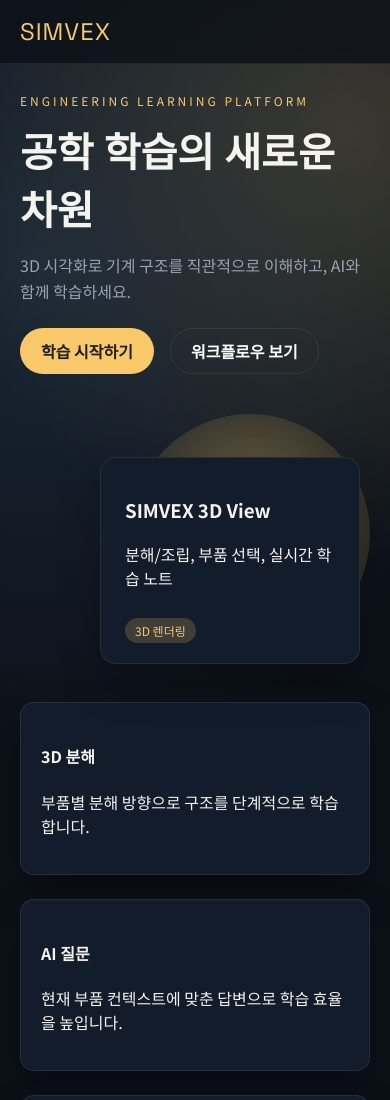
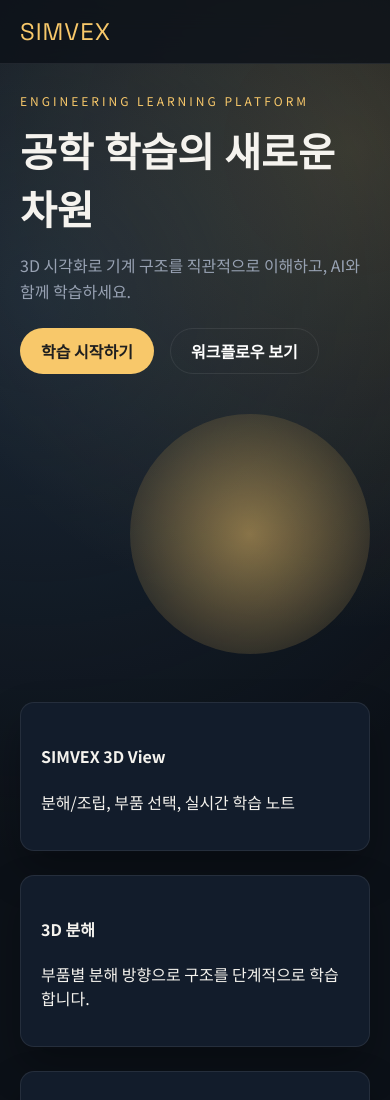
Before and after one commit to playwith404/simvex, a React app in the folder frontend/: page / in a window 390 px wide. Shown: the top 1100 px of the page. Built offline with nearby package versions, Linux system fonts and the light colour scheme; no server answers; the HTML template or start-up script is replaced by a standard one.

Commit message:
Align landing features in one row

```diff
--- a/frontend/src/index.css
+++ b/frontend/src/index.css
@@ -193,7 +193,7 @@ button.ghost {
 
 .landing__features {
   display: grid;
-  grid-template-columns: repeat(auto-fit, minmax(220px, 1fr));
+  grid-template-columns: repeat(4, minmax(0, 1fr));
   gap: 24px;
 }
 
@@ -585,4 +585,14 @@ button.ghost {
   .nav {
     display: none;
   }
+
+  .landing__features {
+    grid-template-columns: repeat(2, minmax(0, 1fr));
+  }
 }
+
+@media (max-width: 640px) {
+  .landing__features {
+    grid-template-columns: 1fr;
+  }
+}
--- a/frontend/src/pages/Landing.tsx
+++ b/frontend/src/pages/Landing.tsx
@@ -17,15 +17,14 @@ export const Landing = () => {
         </div>
         <div className="landing__hero-visual">
           <div className="hero-orb" />
-          <div className="hero-card">
-            <h3>SIMVEX 3D View</h3>
-            <p>분해/조립, 부품 선택, 실시간 학습 노트</p>
-            <div className="hero-card__badge">3D 렌더링</div>
-          </div>
         </div>
       </div>
 
       <div className="landing__features">
+        <div className="feature">
+          <h4>SIMVEX 3D View</h4>
+          <p>분해/조립, 부품 선택, 실시간 학습 노트</p>
+        </div>
         <div className="feature">
           <h4>3D 분해</h4>
           <p>부품별 분해 방향으로 구조를 단계적으로 학습합니다.</p>
```
